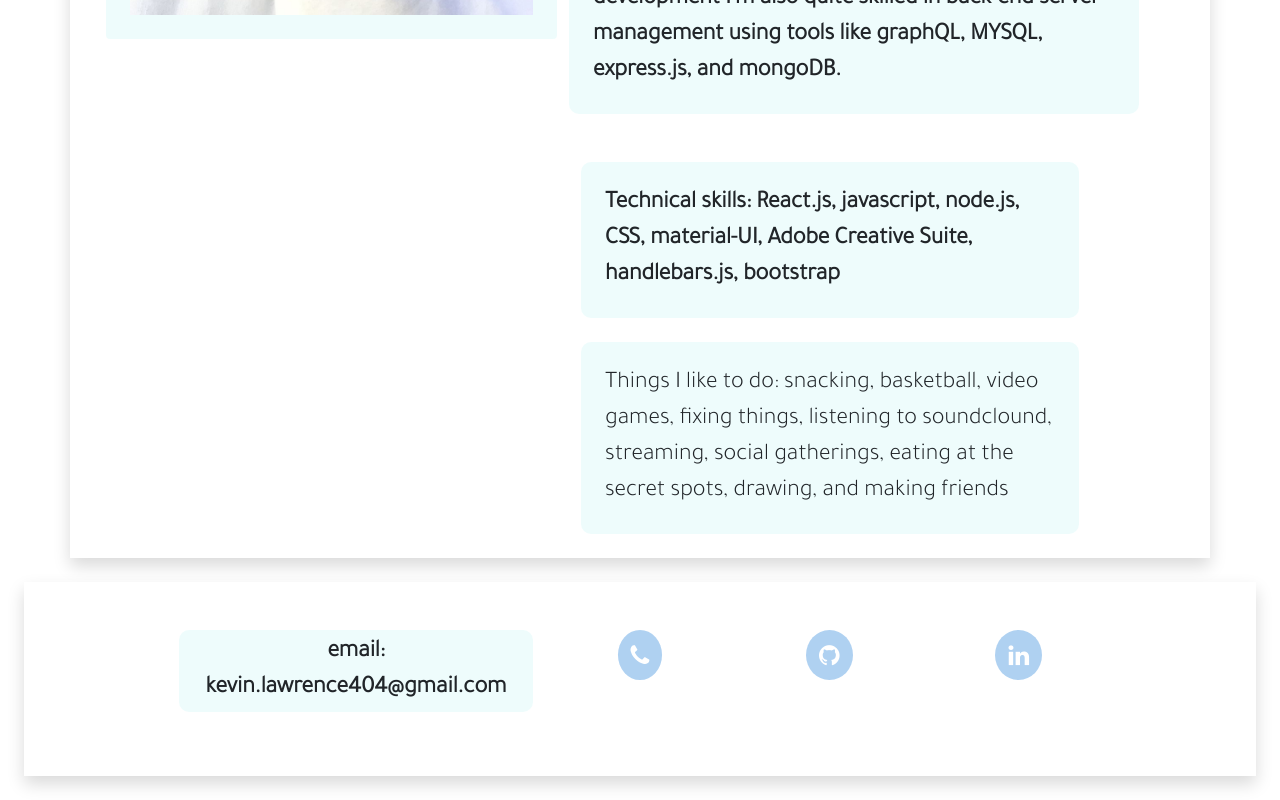
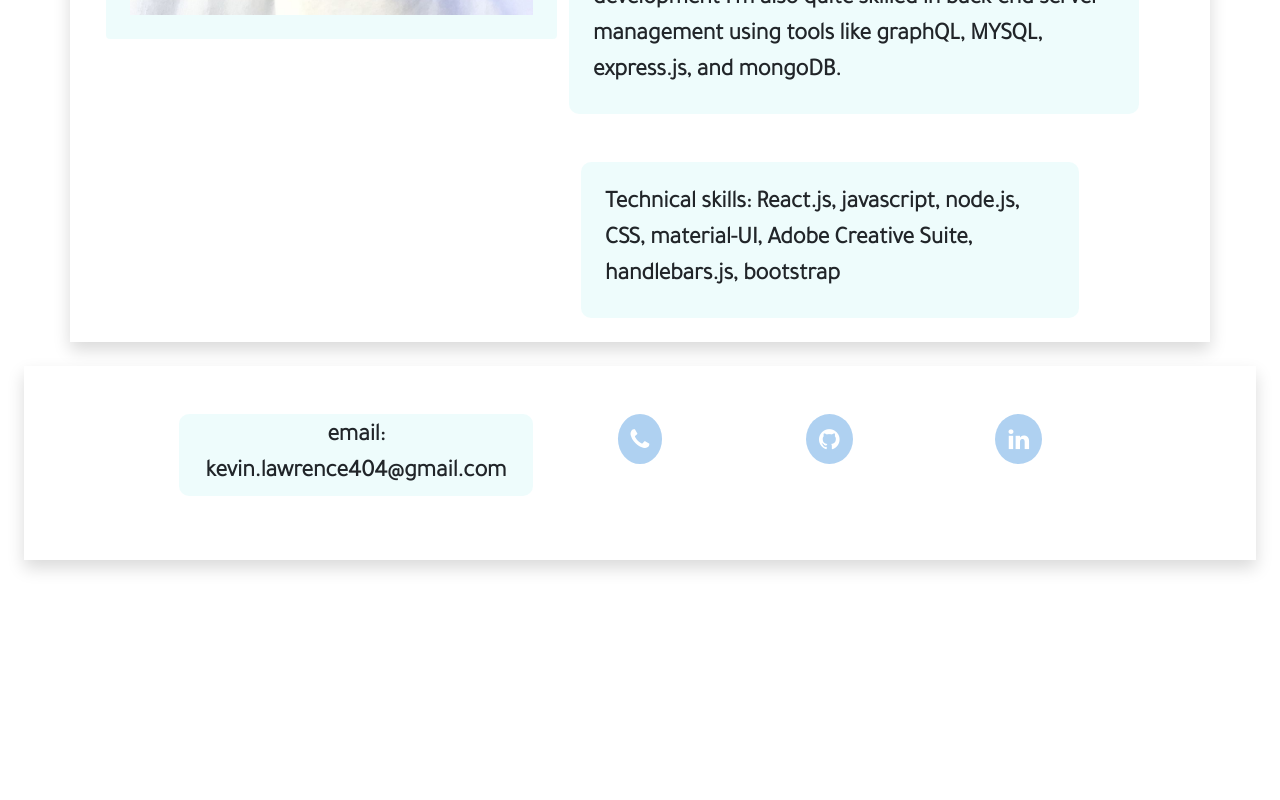
Before and after one commit to kingkevin05/react-portfolio, a React (Create React App) app: page / in a window 1280 px wide. Shown: the part 851-1651 px from the top of the page. After the commit the page ends 1435 px from the top, so only its background shows below. Built offline with nearby package versions, Linux system fonts and the light colour scheme.

Commit message:
updated about page again

```diff
--- a/src/components/About/index.js
+++ b/src/components/About/index.js
@@ -25,9 +25,9 @@ function About() {
           <p className="m-4 p-4 col bold-text">
           Technical skills: React.js, javascript, node.js, CSS, material-UI, Adobe Creative Suite, handlebars.js, bootstrap
           </p>
-          <p className="m-4 p-4 col intro-text">
+          {/* <p className="m-4 p-4 col intro-text">
           Things I like to do: snacking, basketball, video games, fixing things, listening to soundclound, streaming, social gatherings, eating at the secret spots, drawing, and making friends
-          </p>
+          </p> */}
         </div>
       </div>
     </div>
```
Also changed, not shown: 1 other file (tests, documents, lock files or other folders).
